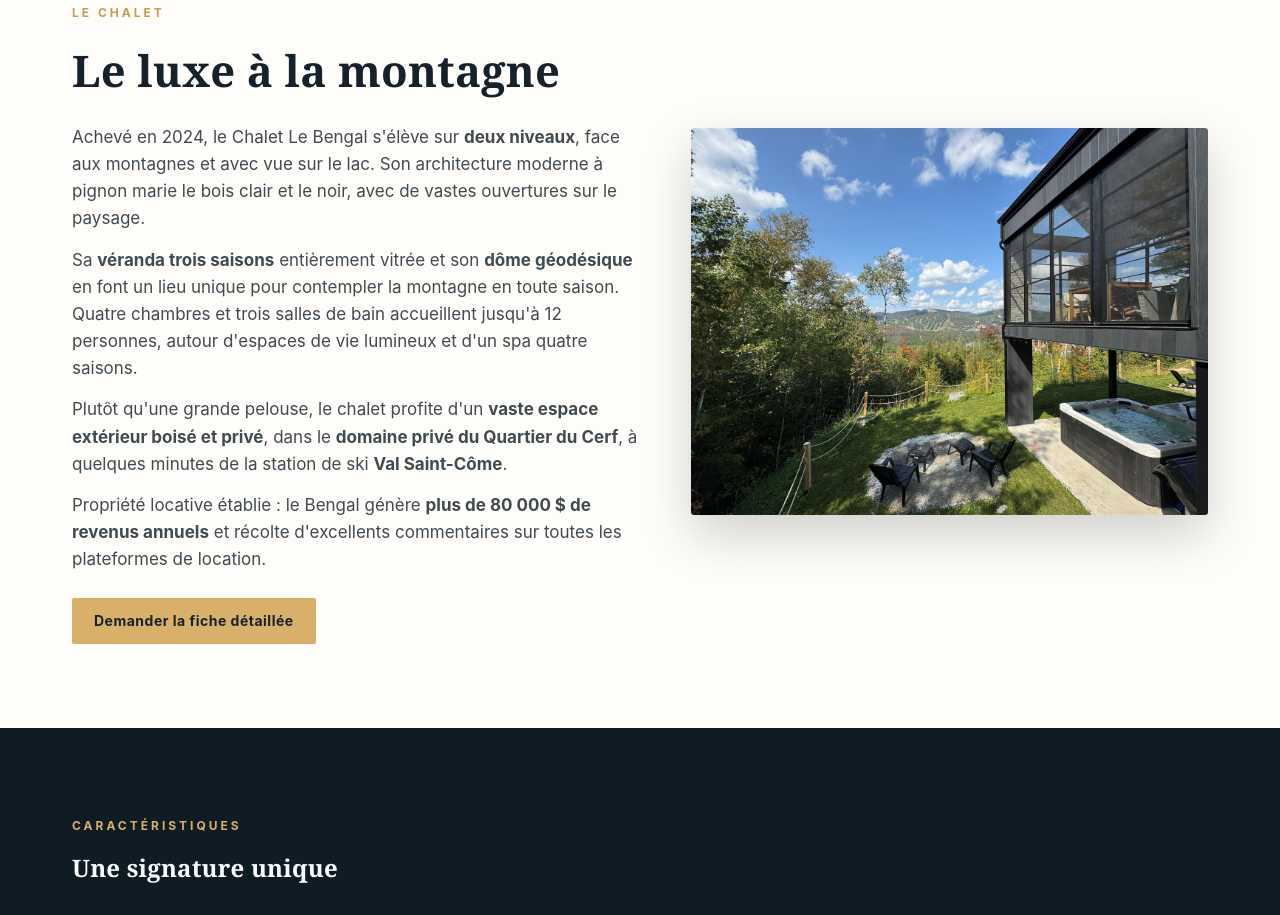
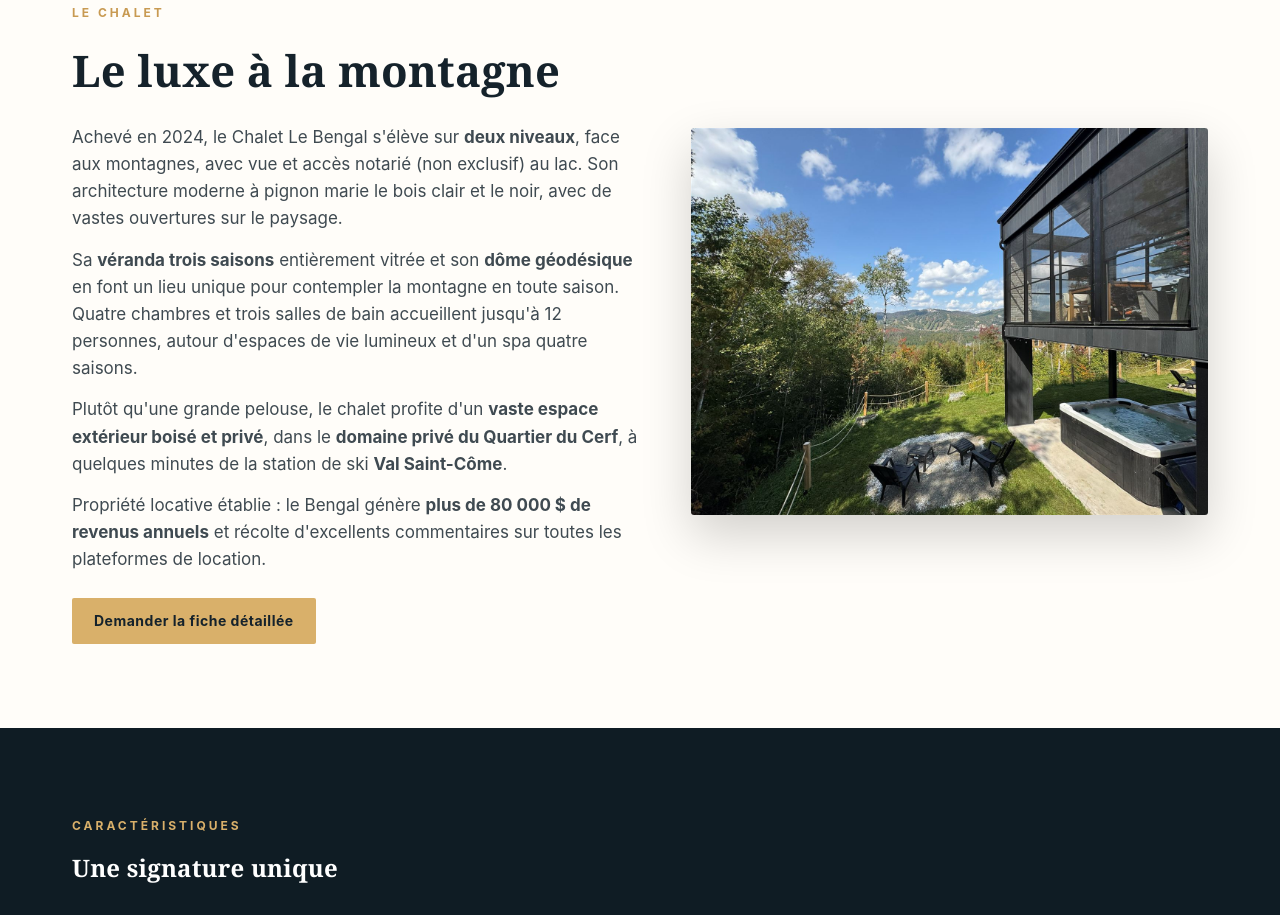
Before and after one commit to luxosommet/chaletlebengal, a plain HTML site: page index.html in a window 1280 px wide. Shown: the part 1176-2091 px from the top of the page. Drawn offline with Linux system fonts and the light colour scheme.

Commit message:
Acces au lac notarie et non-prive (correction des 2 chalets)

```diff
--- a/index.html
+++ b/index.html
@@ -154,7 +154,7 @@ footer a{color:var(--gold);text-decoration:none}
     <div>
       <span class="tag">Le chalet</span>
       <h2>Le luxe à la montagne</h2>
-      <p>Achevé en 2024, le Chalet Le Bengal s'élève sur <strong>deux niveaux</strong>, face aux montagnes et avec vue sur le lac. Son architecture moderne à pignon marie le bois clair et le noir, avec de vastes ouvertures sur le paysage.</p>
+      <p>Achevé en 2024, le Chalet Le Bengal s'élève sur <strong>deux niveaux</strong>, face aux montagnes, avec vue et accès notarié (non exclusif) au lac. Son architecture moderne à pignon marie le bois clair et le noir, avec de vastes ouvertures sur le paysage.</p>
       <p>Sa <strong>véranda trois saisons</strong> entièrement vitrée et son <strong>dôme géodésique</strong> en font un lieu unique pour contempler la montagne en toute saison. Quatre chambres et trois salles de bain accueillent jusqu'à 12 personnes, autour d'espaces de vie lumineux et d'un spa quatre saisons.</p>
       <p>Plutôt qu'une grande pelouse, le chalet profite d'un <strong>vaste espace extérieur boisé et privé</strong>, dans le <strong>domaine privé du Quartier du Cerf</strong>, à quelques minutes de la station de ski <strong>Val Saint-Côme</strong>.</p>
       <p>Propriété locative établie : le Bengal génère <strong>plus de 80 000 $ de revenus annuels</strong> et récolte d'excellents commentaires sur toutes les plateformes de location.</p>
```
